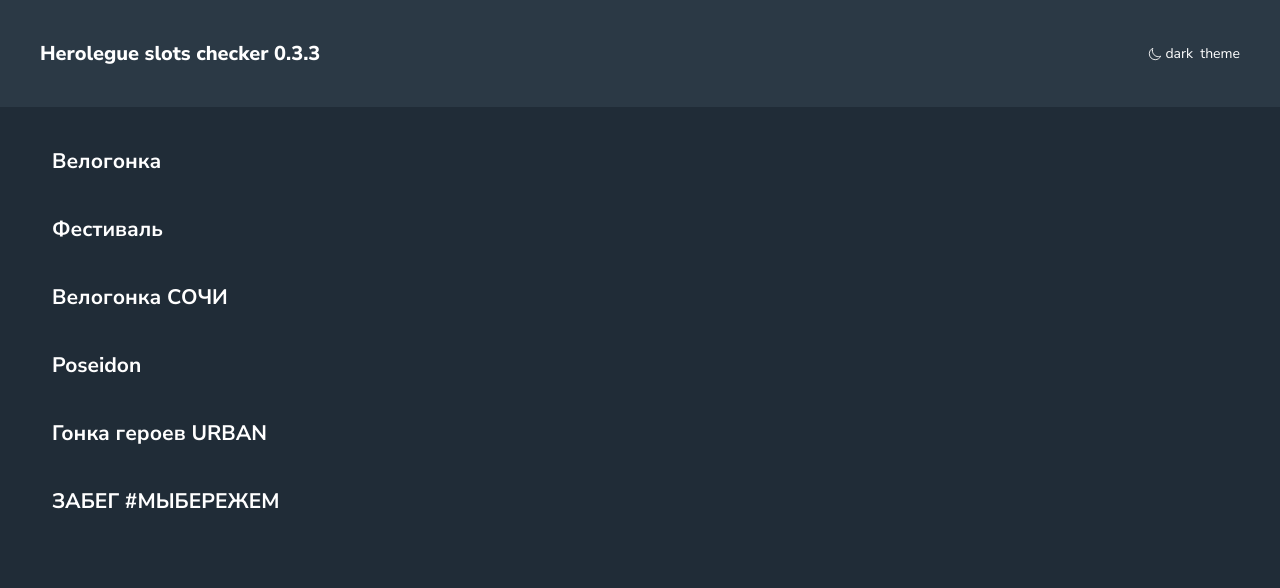
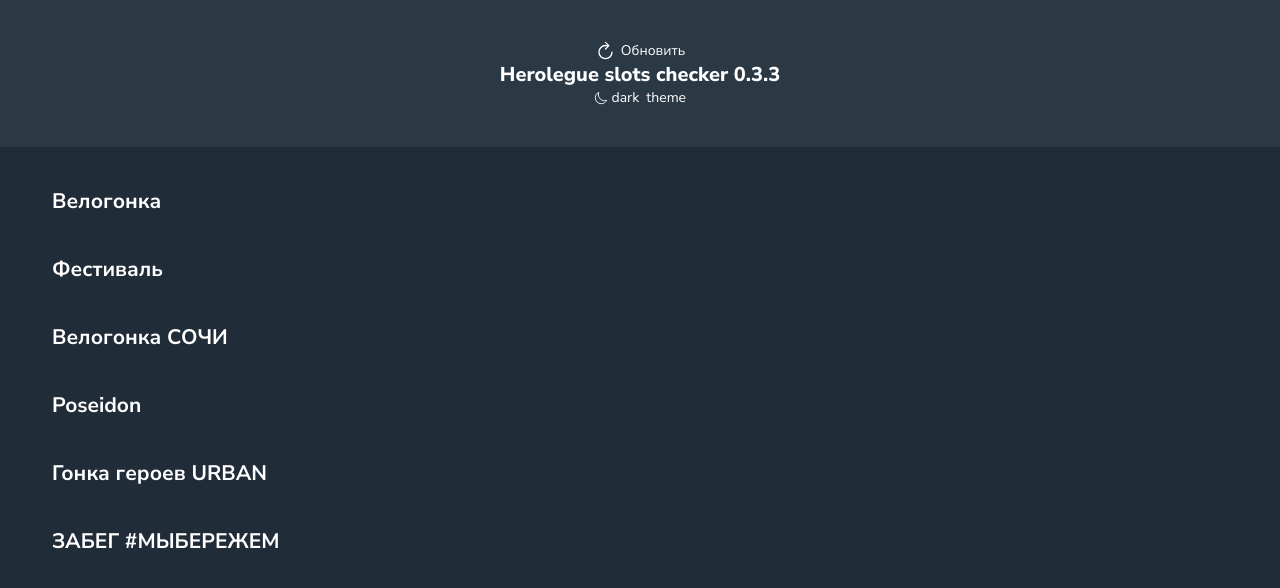
Before and after one commit to solovevevgeny/strada-checker, a React (Create React App) app: page / in a window 1280 px wide. Shown: the top 588 px of the page. Built offline with nearby package versions, Linux system fonts and the light colour scheme; no server answers.

Commit message:
feature: refresh data

```diff
--- a/src/App.css
+++ b/src/App.css
@@ -67,6 +67,13 @@ body[data-theme='dark']  {
 .header a {
     text-decoration: none;
     color:var(--color-text);
+}
+
+.header__refresh {
+    cursor: pointer;
+    display: flex;
+    align-items: center;
+    gap: 5px;
 }
 
 .header__switch {
@@ -149,4 +156,7 @@ body[data-theme='dark']  {
     .list {
         grid-template-columns: 1fr;
     }
+    .header {
+        flex-direction: column;
+    }
   }
--- a/src/components/Checker.jsx
+++ b/src/components/Checker.jsx
@@ -4,9 +4,11 @@ import { useState } from "react";
 import axios from "axios";
 
 import { IoLocationSharp } from "react-icons/io5";
+import { useSelector } from "react-redux";
 
 function Checker(props) {
 
+    const seed = useSelector((state) => state.application.seed);
 
     const [checkerState, setCheckerState] = useState([]);
 
@@ -16,7 +18,7 @@ function Checker(props) {
             const allSlots = response.data.values;
             setCheckerState(allSlots);
         })
-    }, []);
+    }, [seed]);
 
     return (
       <section className='sect'>
--- a/src/components/Header.jsx
+++ b/src/components/Header.jsx
@@ -1,12 +1,21 @@
+import { useDispatch } from "react-redux"
 import ThemeSwitcher from "./ThemeSwitcher"
+import { changeSeed } from "../store/applicationSlice";
+import { IoRefreshOutline } from "react-icons/io5";
+
 
 export const Header = () => {
 
-
+const dispatch = useDispatch();
 
 return (
     <section className="header">
         <div className="container header">
+            <div className="header__refresh" onClick={()=>dispatch(changeSeed())}>
+                <IoRefreshOutline style={{fontSize: '1.5em'}} />
+                Обновить
+            </div>
+
             <div className="header__name">
                 Herolegue slots checker 0.3.3
             </div>
--- a/src/store/applicationSlice.jsx
+++ b/src/store/applicationSlice.jsx
@@ -3,14 +3,18 @@ import { createSlice } from "@reduxjs/toolkit";
 export const applicationSlice = createSlice({
     name: 'application',
     'initialState': {
-        theme: 'dark'
+        theme: 'dark',
+        seed: 0
     },
     reducers: {
         switchTheme: (state) => {
             (state.theme === "dark") ? state.theme = 'light' : state.theme = 'dark';
+        },
+        changeSeed: (state) => {
+            state.seed = Math.random();
         }
     }
 })
 
-export const {switchTheme} = applicationSlice.actions;
+export const {switchTheme, changeSeed} = applicationSlice.actions;
 export default applicationSlice.reducer;
```
